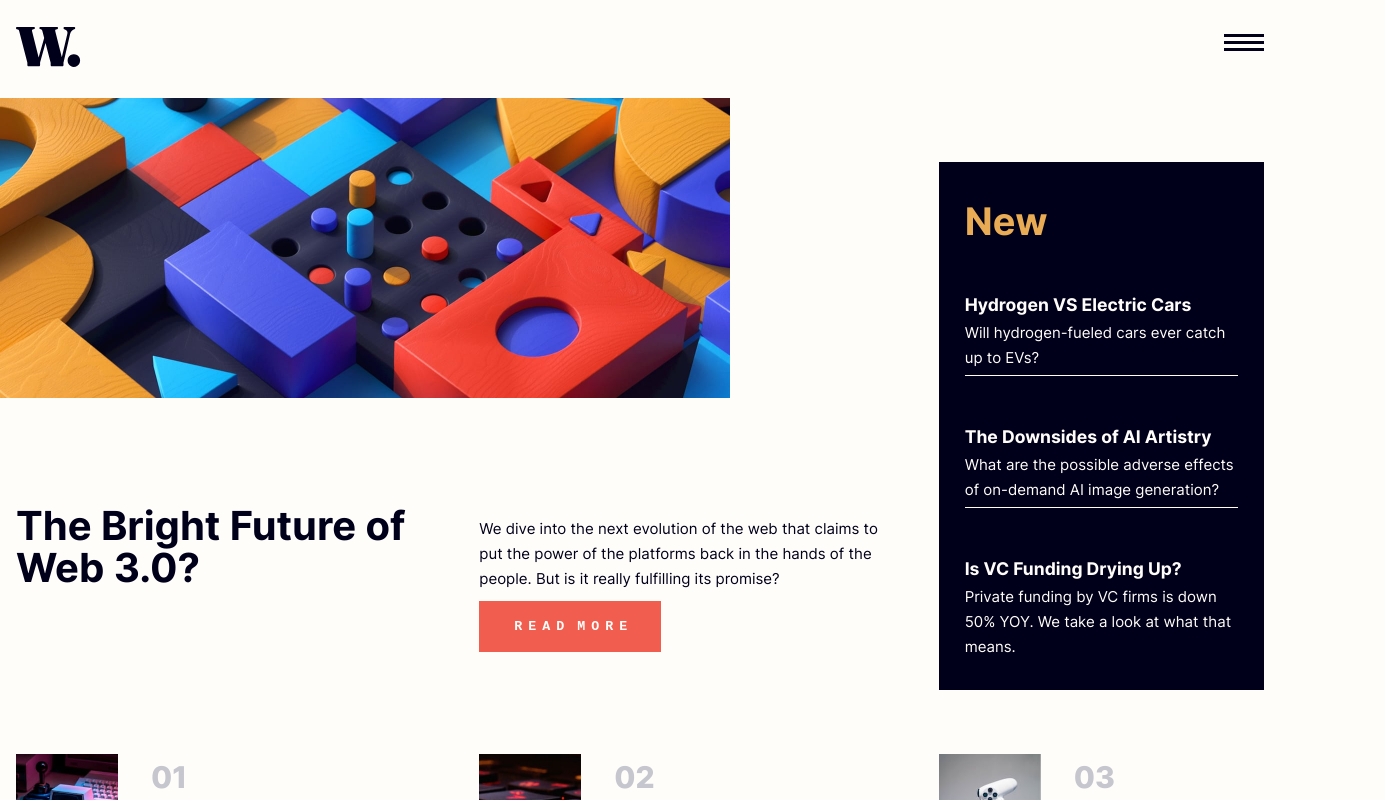
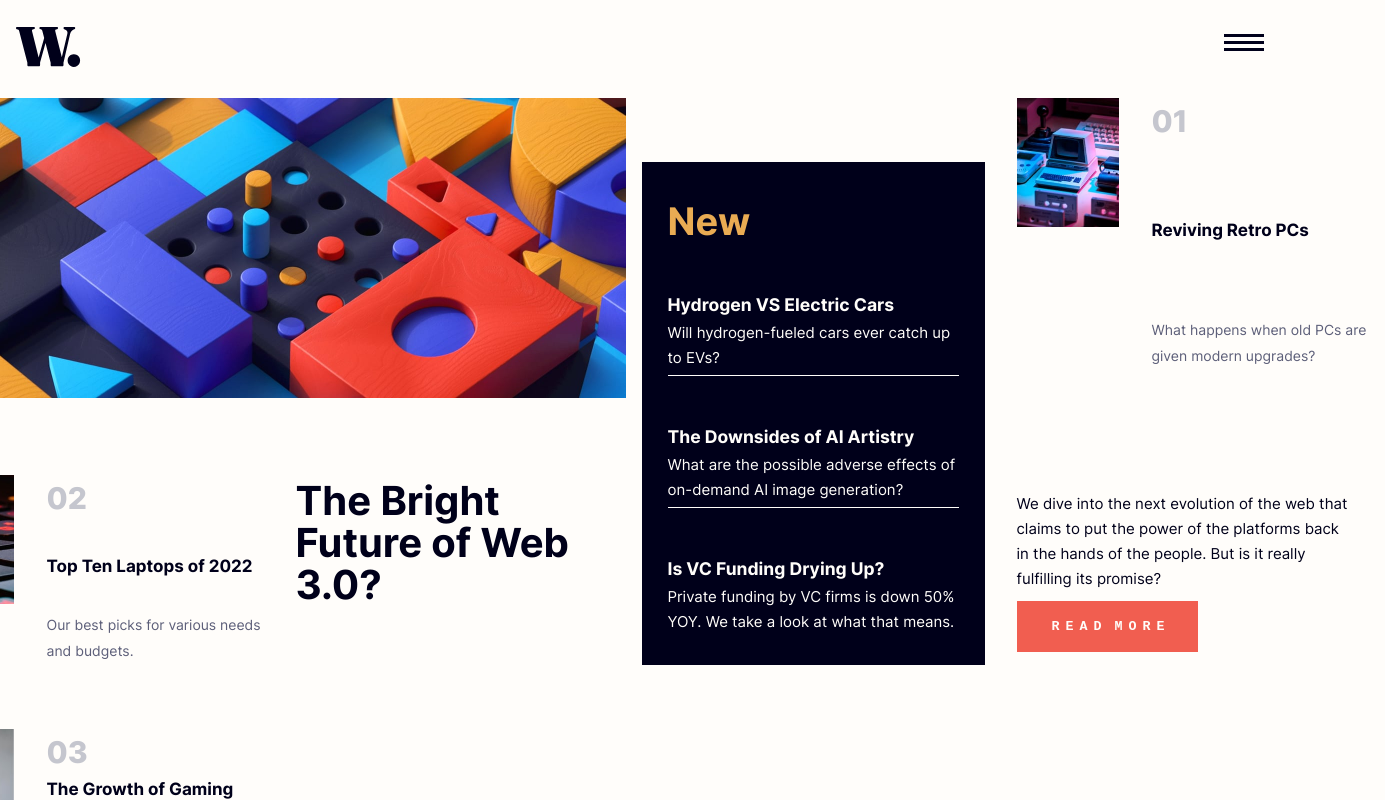
Before and after one commit to kaesle/News-Homepage-CSS-Exercise, a React (Create React App) app: page / in a window 1280 px wide. Shown: the top 800 px of the page, 1385 px wide, since content can reach past the window. Built offline with nearby package versions, Linux system fonts and the light colour scheme.

Commit message:
fix sizes

```diff
--- a/src/App.css
+++ b/src/App.css
@@ -68,12 +68,14 @@ header {
 }
 
 h1 {
+  max-width: 365px;
   margin: 5px 50px 0 16px;
   font-size: 40px;
   line-height: 42px;
 }
 
 p#headBlurb {
+  max-width: 337px;
   margin: 16px 26px 0 16px;
   line-height: 25px;
 }
@@ -92,7 +94,13 @@ button.readMore:hover {
   background-color: var(--very-dark-blue);
 }
 
-@media (min-width: 1000px) and (orientation: landscape) {
+main {
+  display: flex;
+  flex-direction: row;
+  justify-content: center;
+}
+
+@media (min-width: 1128px) and (orientation: landscape) {
   .narrow {
     display: grid;
     grid-template-areas: "hero hero new" "headline body new" "01 02 03";
--- a/src/components/NewSection.css
+++ b/src/components/NewSection.css
@@ -1,4 +1,6 @@
 div.new {
+  box-sizing: border-box;
+  width: 343px;
   margin: 64px 16px;
   padding: 36px 26px 26px;
   background-color: var(--very-dark-blue);
@@ -28,7 +30,7 @@ h3.new {
   line-height: 25px;
 }
 
-@media (min-width: 1000px) and (orientation: landscape) {
+@media (min-width: 1128px) and (orientation: landscape) {
   div.new {
     grid-area: new;
   }
--- a/src/components/ThumbnailStory.css
+++ b/src/components/ThumbnailStory.css
@@ -33,14 +33,20 @@ div.story p {
   color: var(--dark-grayish-blue);
 }
 
-.tns01 {
+#tns01,
+#tns02,
+#tns03 {
+  width: 350px;
+}
+
+#tns01 {
   grid-area: 01;
 }
 
-.tns02 {
+#tns02 {
   grid-area: 02;
 }
 
-.tns03 {
+#tns03 {
   grid-area: 03;
 }
```
